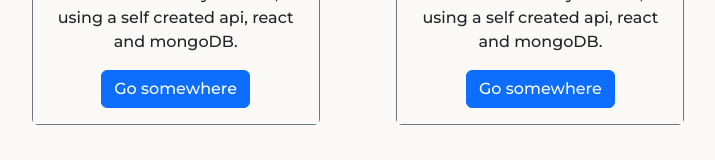
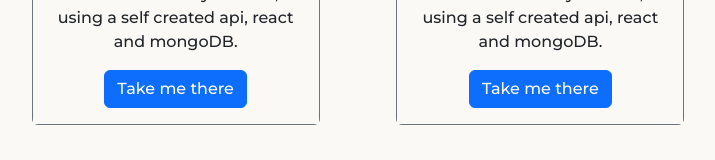
Before and after one commit to reddygtvs/homepage, a React (Create React App) app: page /projects in a window 1280 px wide. Shown: the part 489-649 px from the top of the page, without its empty margins (282-997 px from the left). Built offline with nearby package versions, Linux system fonts and the light colour scheme.

Commit message:
changed link text

```diff
--- a/src/CardReact.js
+++ b/src/CardReact.js
@@ -18,7 +18,7 @@ const CardReact = () => {
           target="_blank"
           rel="noopener noreferrer"
         >
-          Go somewhere
+          Take me there
         </Button>
       </Card.Body>
     </Card>
```
